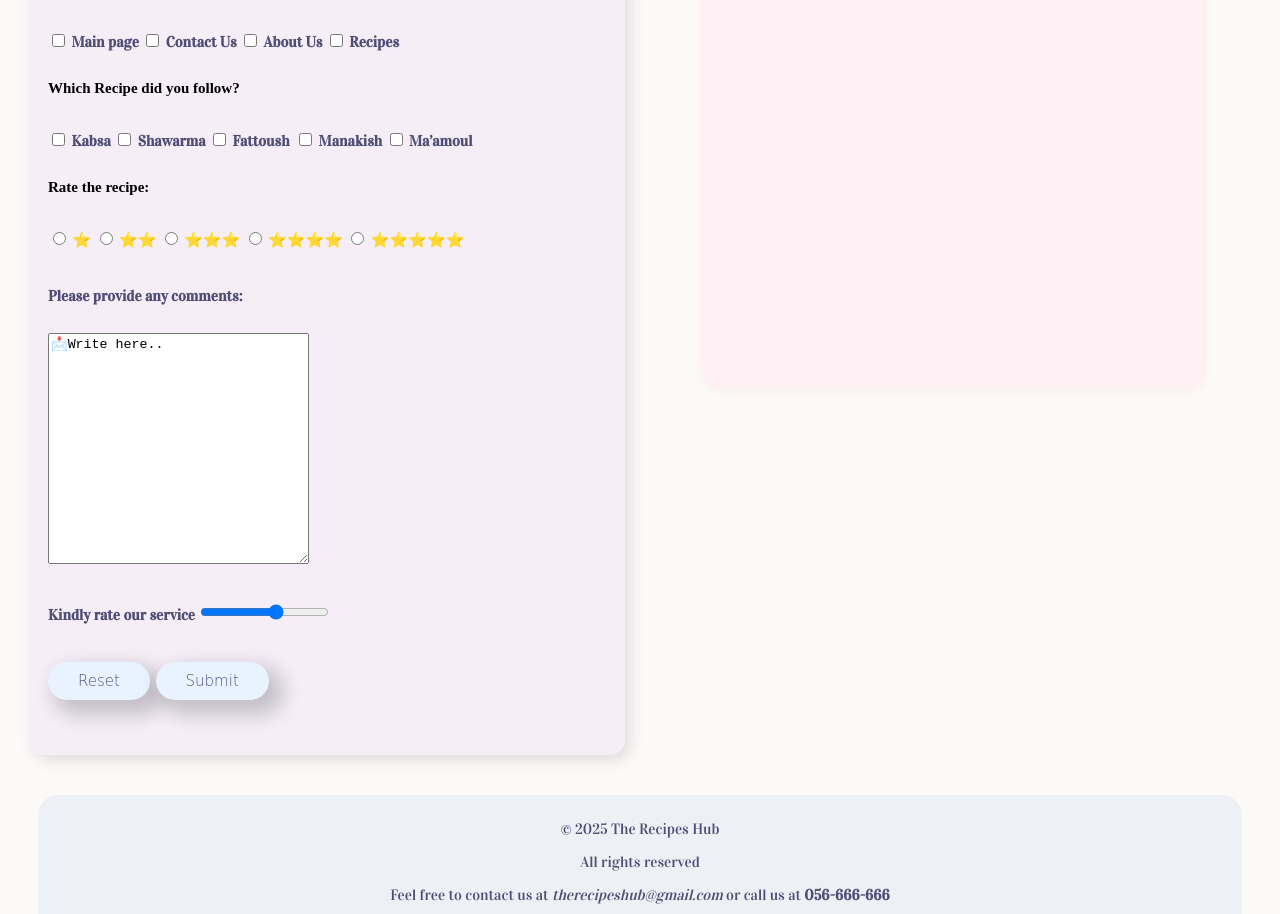
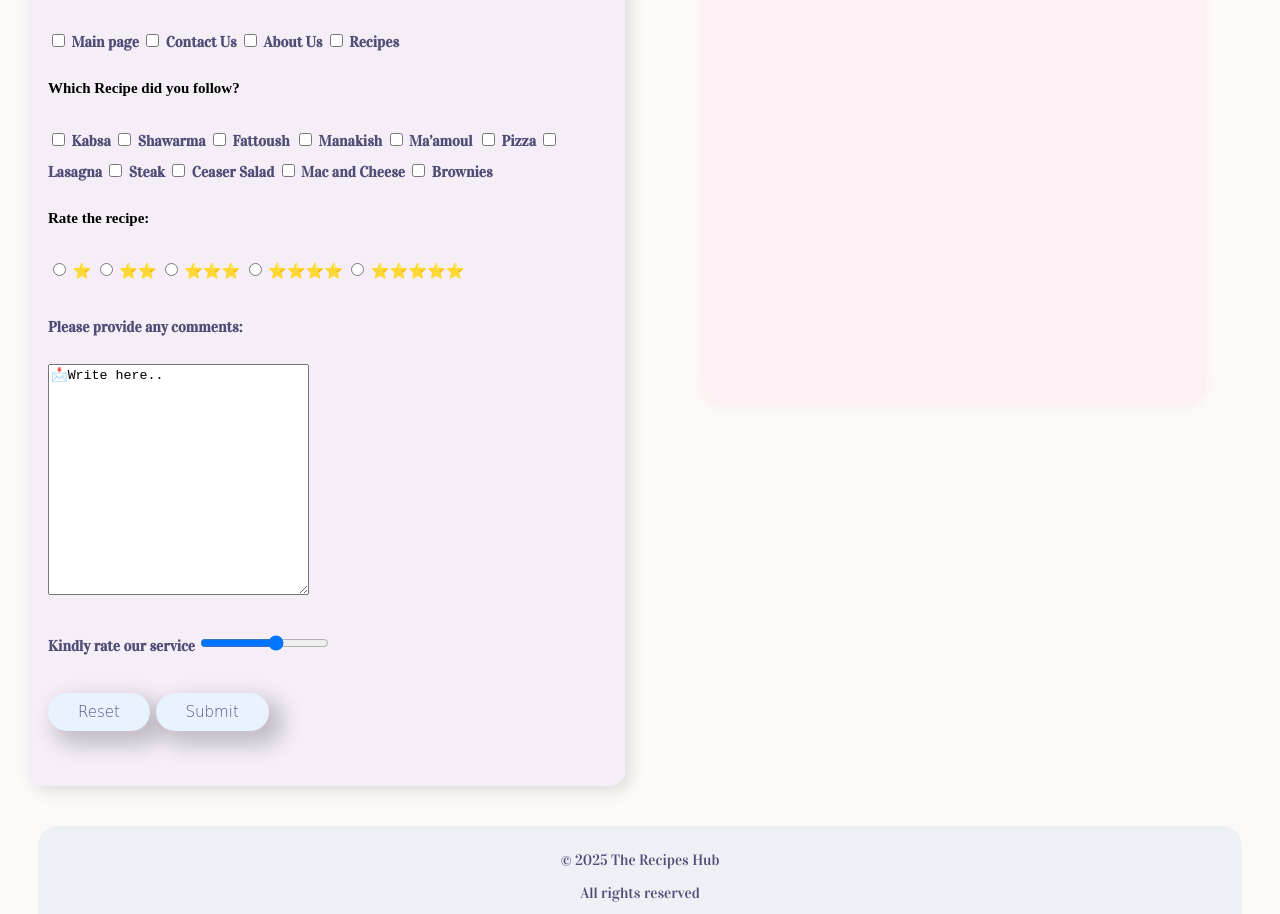
Before and after one commit to yma2929/Project, a plain HTML site: page mainpage.html in a window 1280 px wide. Shown: the part 3342-4256 px from the top of the page. Drawn offline with nearby package versions, Linux system fonts and the light colour scheme; a web font is replaced by a local one.

Commit message:
Update mainpage.html

```diff
--- a/mainpage.html
+++ b/mainpage.html
@@ -178,6 +178,30 @@
                         <label>
                             <input type="checkbox" value="Ma’amoul" id="Ma’amoul" name="recipeType">
                             Ma’amoul</label>
+                            <label>
+                                <input type="checkbox" value="Pizza" id="pizza" name="recipeType">
+                                Pizza
+                            </label>
+                            <label>
+                                <input type="checkbox" value="Lasagna" id="Lasagna" name="recipeType">
+                                Lasagna
+                            </label>
+                            <label>
+                                <input type="checkbox" value="steak" id="steak" name="recipeType">
+                                Steak
+                            </label>
+                            <label>
+                                <input type="checkbox" value="ceasersalad" id="ceasersalad" name="recipeType">
+                                Ceaser Salad
+                            </label>
+                            <label>
+                                <input type="checkbox" value="MacandCheese" id="macandcheese" name="recipeType">
+                                Mac and Cheese
+                            </label>
+                            <label>
+                                <input type="checkbox" value="Brownies" id="Brownies" name="recipeType">
+                                Brownies
+                            </label>
                 </p>
 
             <label> Rate the recipe:</label>
```
